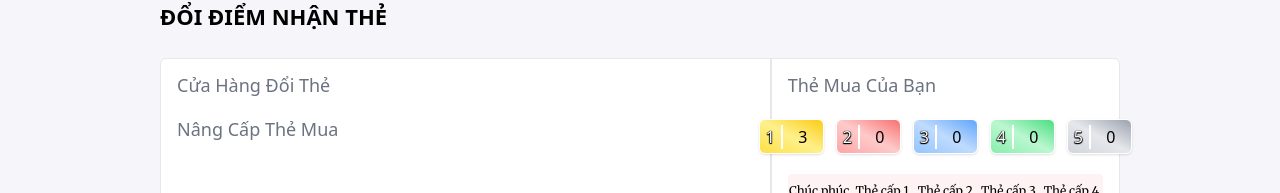
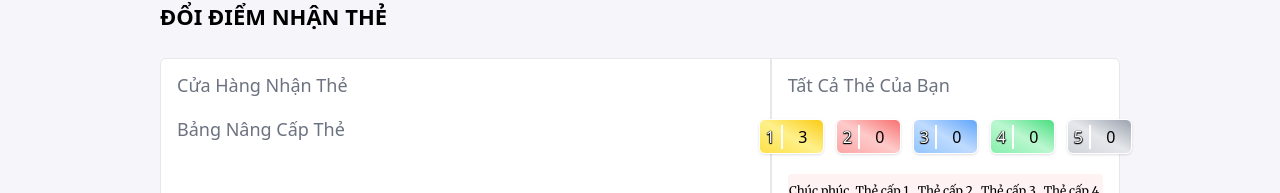
Before and after one commit to SongDuy/web-an-thanh-food, a React (Create React App) app in the folder frontend-web/: page /account/rewards in a window 1280 px wide. Shown: the part 125-318 px from the top of the page. Built offline with nearby package versions, Linux system fonts and the light colour scheme; what i18n-iso-countries would draw is missing.

Commit message:
new commit

```diff
--- a/frontend-web/src/pages/account/Rewards.js
+++ b/frontend-web/src/pages/account/Rewards.js
@@ -42,7 +42,7 @@ const AccountRewardsPage = () => {
                         <div className="w-full">
                             <div className="w-full">
                                 <h2 className="text-lg text-gray-500 mb-4">
-                                    Cửa Hàng Đổi Thẻ
+                                    Cửa Hàng Nhận Thẻ
                                 </h2>
                             </div>
 
@@ -55,7 +55,7 @@ const AccountRewardsPage = () => {
                         <div className="w-full">
                             <div className="w-full">
                                 <h2 className="text-lg text-gray-500 mb-4">
-                                    Nâng Cấp Thẻ Mua
+                                   Bảng Nâng Cấp Thẻ
                                 </h2>
                             </div>
 
@@ -72,7 +72,7 @@ const AccountRewardsPage = () => {
                             <div className="w-full flex flex-col gap-5">
                                 <div className="w-full">
                                     <h2 className="text-lg text-gray-500">
-                                        Thẻ Mua Của Bạn
+                                        Tất Cả Thẻ Của Bạn
                                     </h2>
                                 </div>
 
```
